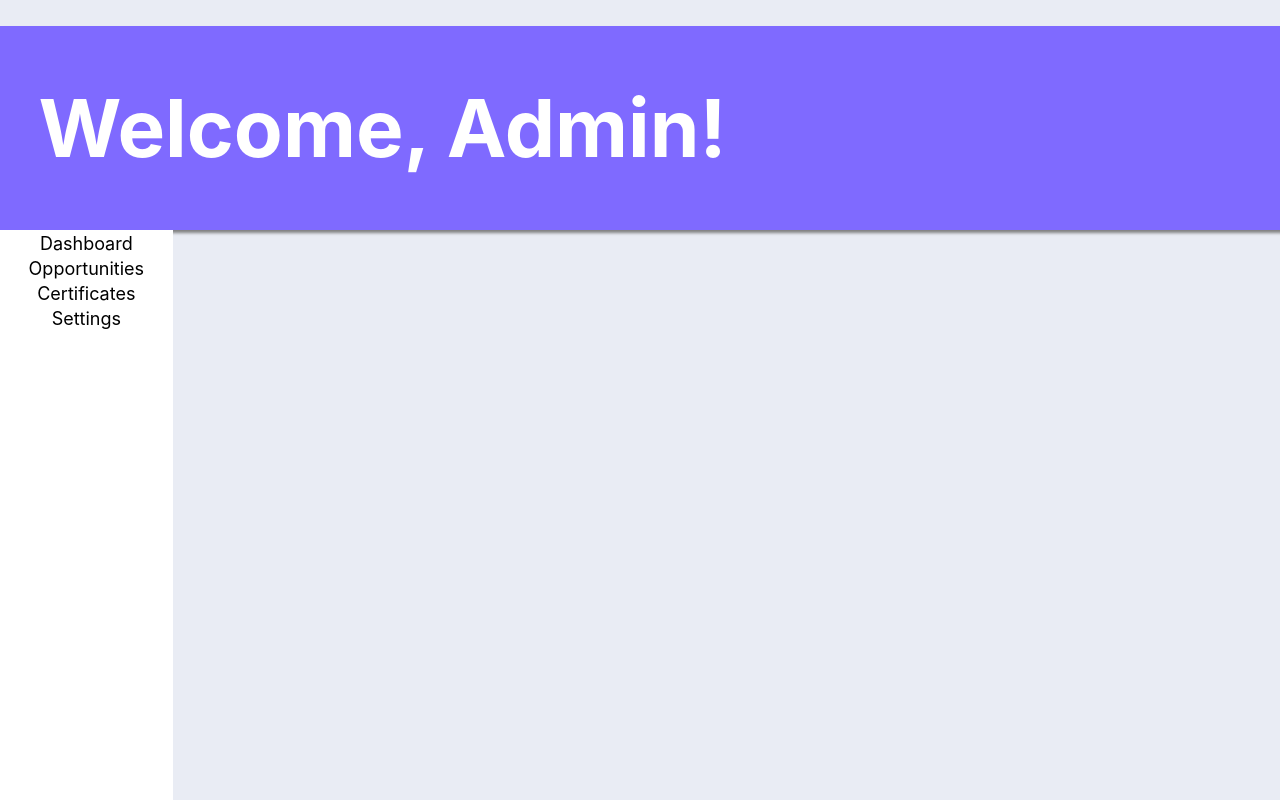
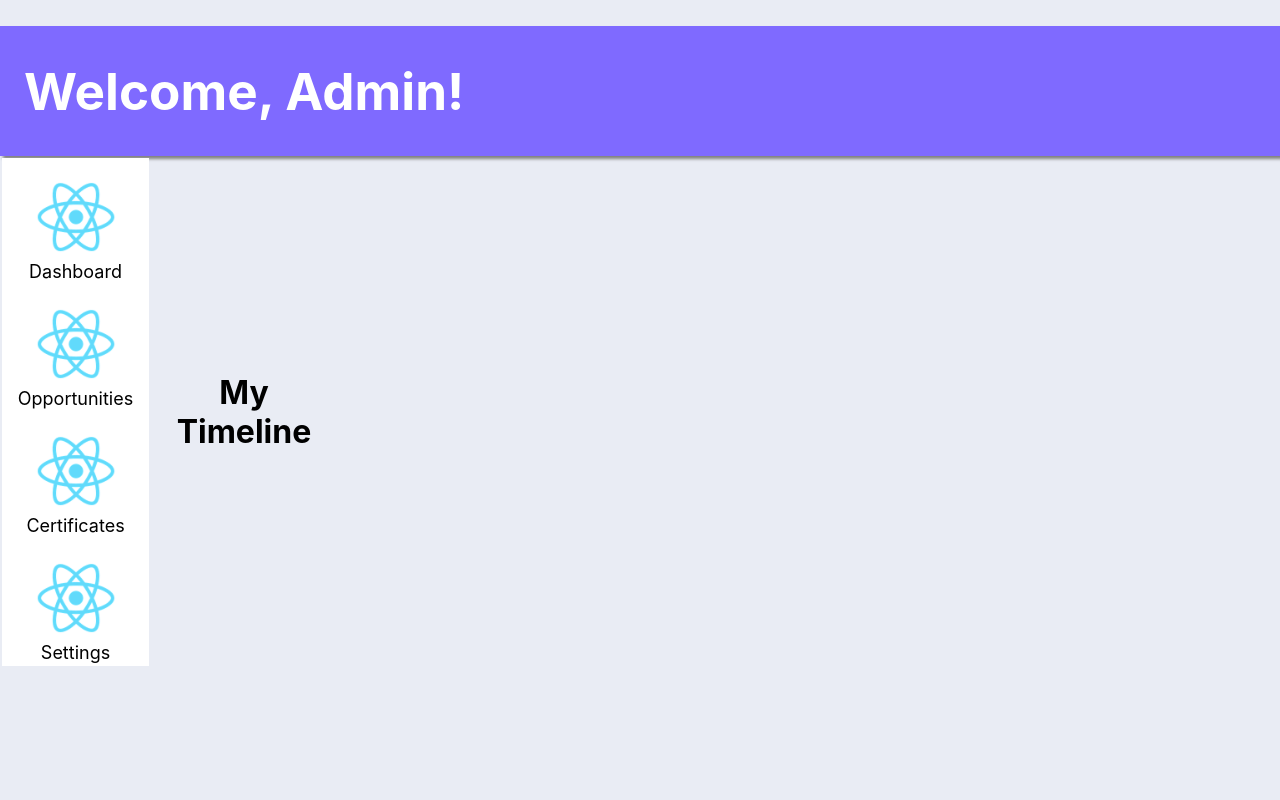
Before and after one commit to fymbc/h4g-vms, a React (Create React App) app in the folder frontend/: page /dashboard in a window 1280 px wide. Shown: the top 800 px of the page. Built offline with nearby package versions, Linux system fonts and the light colour scheme.

Commit message:
Dashboard updates

```diff
--- a/frontend/package.json
+++ b/frontend/package.json
@@ -9,7 +9,7 @@
     "react": "^18.2.0",
     "react-dom": "^18.2.0",
     "react-router-dom": "^6.22.0",
-    "react-scripts": "5.0.1",
+    "react-scripts": "^5.0.1",
     "web-vitals": "^2.1.4"
   },
   "scripts": {
--- a/frontend/src/App.css
+++ b/frontend/src/App.css
@@ -2,39 +2,15 @@
   text-align: center;
 }
 
-.App-logo {
-  height: 40vmin;
-  pointer-events: none;
-}
-
-@media (prefers-reduced-motion: no-preference) {
-  .App-logo {
-    animation: App-logo-spin infinite 20s linear;
-  }
-}
-
 .App-header {
   background-color: #E9ECF4;
-  min-height: 100vh;
+  max-height: 100vh;
   display: flex;
   flex-direction: row;
   align-items: center;
   justify-content: center;
   font-size: calc(10px + 2vmin);
   color: white;
-}
-
-.App-link {
-  color: #61dafb;
-}
-
-@keyframes App-logo-spin {
-  from {
-    transform: rotate(0deg);
-  }
-  to {
-    transform: rotate(360deg);
-  }
 }
 
 .LoginBox{
@@ -123,22 +99,40 @@
 
 .Banner{
   background: #7F6AFF;
-  font-size: 40px;
+  font-size: 2vw;
   color: white;
-  padding-left: 3%;
   margin-top: 2%;
   display: flex;
-  justify-content: left;
+  width: auto;
+  padding-left: 3vh;
+  text-align: left;
   box-shadow: 3px 3px 3px grey;
+}
+
+.MainBody{
+  display: flex;
+  flex-direction: row;
+  height: auto;
 }
 
 .Sidebar{
   background-color: white;
-  padding: 0% 2% 100% 2%;
+  padding: 0 1vw 0 1vw;
+  display: flex;
+  flex-direction: column;
+  justify-content: space-between;
+  height: auto;
   font-size: large;
-  text-align: center;
+  align-items: center;
 }
 
-.Sidebar td{
-  padding: auto;
+.Sidebar tr td img {
+  margin-top: 2vh;
+  width: 10vh;
 }
+
+.Timeline {
+  display: flex;
+  align-items: center;
+  padding: 2vw;
+}
--- a/frontend/src/dashboard.js
+++ b/frontend/src/dashboard.js
@@ -4,29 +4,41 @@ import React, { useState } from "react";
 const Dashboard = (props) => {
 
     const username = useState("Admin"); //Change to username
-
-
     return <div>
         <div className = 'Banner'>
             <h1>Welcome, {username}!</h1>
         </div>
+        <div className = "MainBody">
             <div>
-            <table className = "Sidebar">
-                <tbody>
+                <table>
+                    <tbody className = "Sidebar">
                         <tr>
-                        <td>Dashboard</td>
+                            <td>
+                                <img src = "logo192.png"></img>
+                                <br />Dashboard
+                            </td>
                         </tr>
                         <tr>
-                        <td>Opportunities</td>
+                            <td><img src = "logo192.png"></img>
+                                <br />Opportunities
+                            </td>
                         </tr>
                         <tr>
-                        <td>Certificates</td>
+                            <td><img src = "logo192.png"></img>
+                                <br />Certificates
+                            </td>
                         </tr>
                         <tr>
-                        <td>Settings</td>
+                            <td><img src = "logo192.png"></img>
+                                <br />Settings
+                            </td>
                         </tr>
                     </tbody>
                 </table>
+            </div>
+            <div className = "Timeline">
+                <h1>My <br />Timeline</h1>
+            </div>
         </div>
     </div>
 }
```
Also changed, not shown: 1 other file (tests, documents, lock files or other folders). Lines whose indentation alone changed are shown as unchanged.
